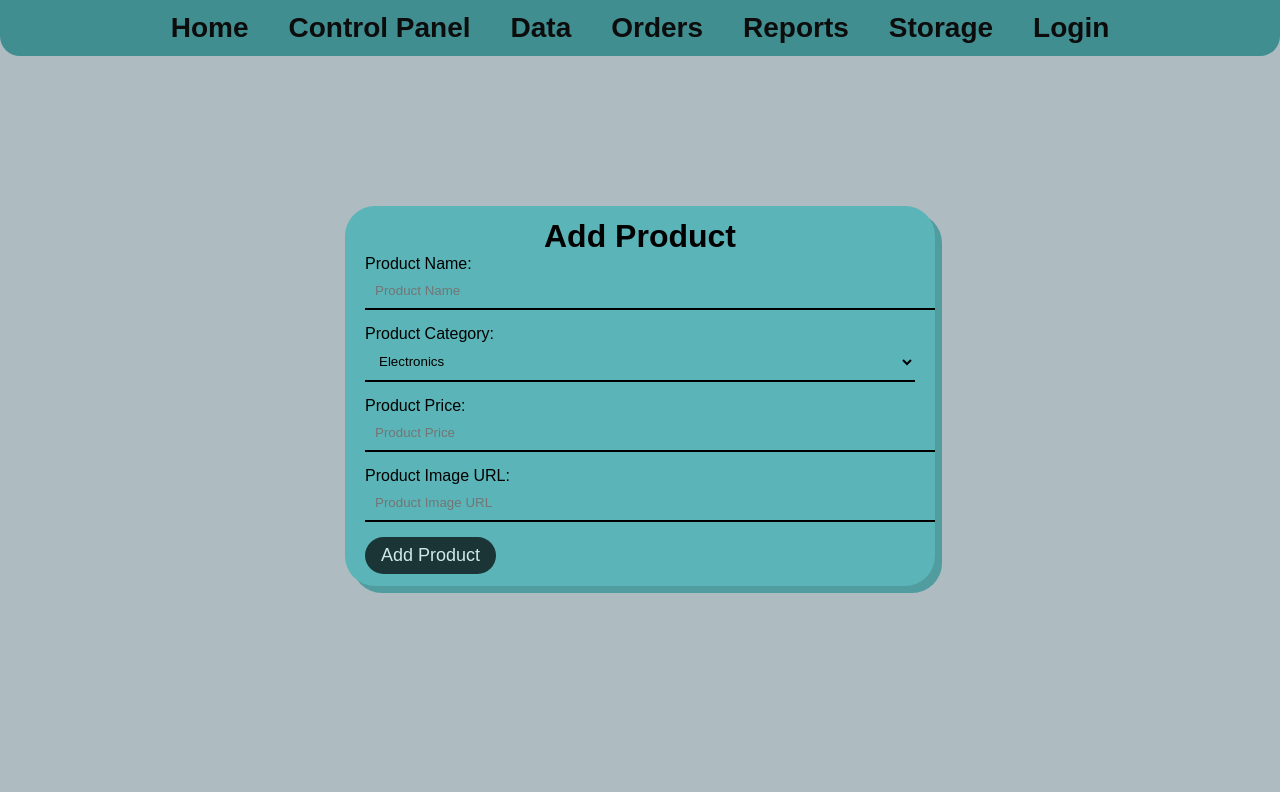
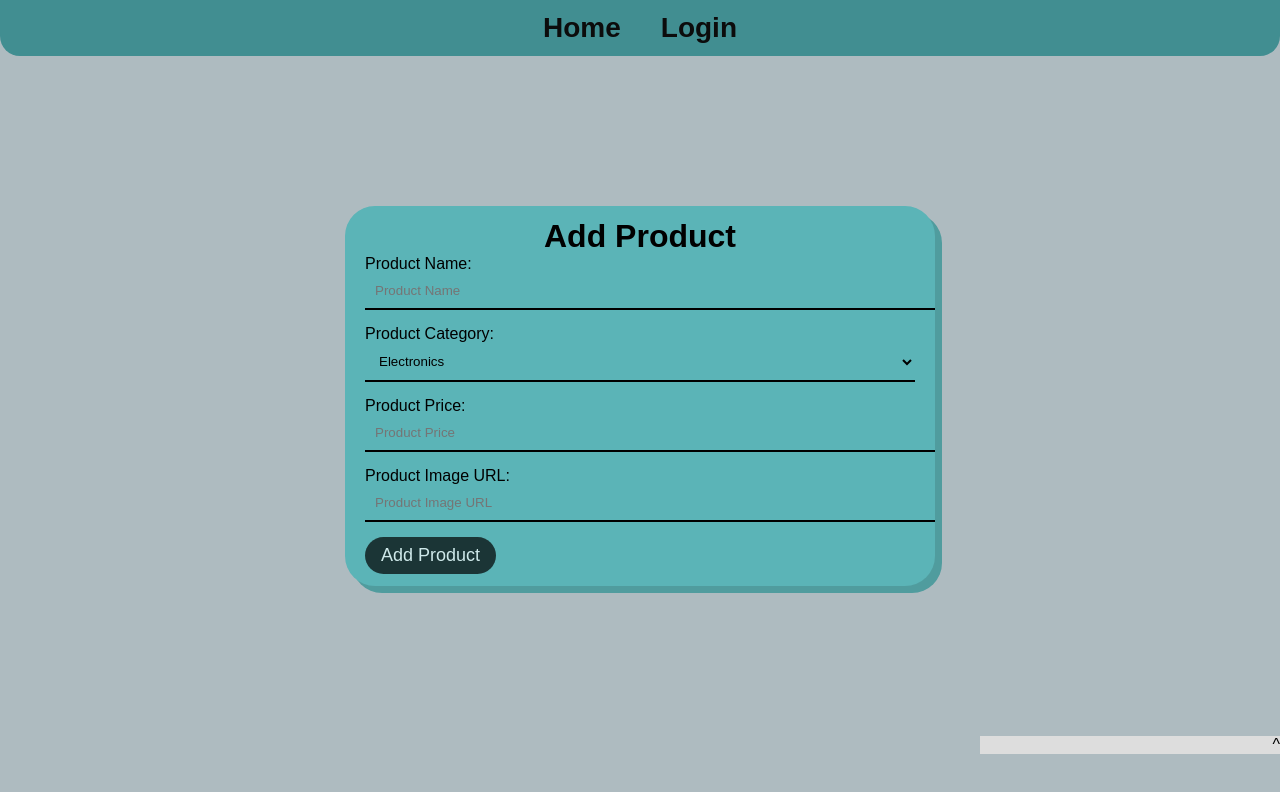
Before and after one commit to Dragonbestgg1/lietotajulomas, a React (Create React App) app: page /data in a window 1280 px wide. Shown: the top 792 px of the page. Built offline with nearby package versions, Linux system fonts and the light colour scheme.

Commit message:
Diez gan funkcionalais padarits

```diff
--- a/src/App.js
+++ b/src/App.js
@@ -1,4 +1,4 @@
-import React, { useState, useEffect } from 'react';
+import React from 'react';
 import { BrowserRouter as Router, Routes, Route } from 'react-router-dom';
 import Header from './components/header';
 import HomePage from './HomePage.js';
@@ -8,6 +8,7 @@ import Data from './data/index.js';
 import Orders from './orders/index.js';
 import Reports from './reports/index.js';
 import Storage from './storage/index.js';
+import ChatBox from './components/chatBox.js';
 import axios from 'axios';
 import { AuthProvider } from './AuthContext';
 
@@ -28,6 +29,7 @@ function App() {
             <Route path="/reports" element={<><Header /><Reports /></>} />
             <Route path="/storage" element={<><Header /><Storage /></>} />
           </Routes>
+          <ChatBox /> {/* Include the ChatBox component here */}
         </div>
       </Router>
     </AuthProvider>
--- a/src/AuthContext.js
+++ b/src/AuthContext.js
@@ -6,9 +6,10 @@ export const AuthContext = createContext();
 // Create a provider component
 export const AuthProvider = ({ children }) => {
   const [isLoggedIn, setIsLoggedIn] = useState(!!localStorage.getItem('token'));
+  const [userPrivilage, setUserPrivilage] = useState(null); // Add this line
 
   return (
-    <AuthContext.Provider value={{ isLoggedIn, setIsLoggedIn }}>
+    <AuthContext.Provider value={{ isLoggedIn, setIsLoggedIn, userPrivilage, setUserPrivilage }}> {/* Include userPrivilage and setUserPrivilage here */}
       {children}
     </AuthContext.Provider>
   );
--- a/src/admin/index.js
+++ b/src/admin/index.js
@@ -4,6 +4,9 @@ import style from "../styles/admin.module.css";
 
 function Admin() {
     const [users, setUsers] = useState([]);
+    const [showModal, setShowModal] = useState(false);
+    const [newUser, setNewUser] = useState({username: '', password: '', privilage: 0});
+    const [submitMessage, setSubmitMessage] = useState('');
 
     useEffect(() => {
         axios.get('/users')
@@ -19,8 +22,8 @@ function Admin() {
             });
     }, []);
 
-    const getRole = (privilege) => {
-        switch(privilege) {
+    const getRole = (privilage) => {
+        switch(privilage) {
             case 2:
                 return 'Admin';
             case 1:
@@ -32,12 +35,36 @@ function Admin() {
         }
     }
 
+    const handleInputChange = (event) => {
+        setNewUser({...newUser, [event.target.name]: event.target.value});
+    }
+
+    const handleSubmit = (event) => {
+        event.preventDefault();
+        if (!newUser.username || !newUser.password) {
+            setSubmitMessage('Please fill in all fields.');
+            return;
+        }
+        axios.post('/users', newUser)
+            .then(response => {
+                console.log('User created:', response.data);
+                setSubmitMessage('User submitted successfully!');
+                // You might want to update your users list here
+            })
+            .catch(error => {
+                console.error('Error creating user:', error);
+                setSubmitMessage('Error submitting user.');
+            });
+    }
+
     return (
         <div className={style.main}>
             <h2>Workers</h2>
             <table>
                 <tr>
-                    <th>Name</th>
+                    <th>Name
+                    <button onClick={() => setShowModal(!showModal)}>+</button>
+                    </th>
                     <th>Role</th>
                 </tr>
                 {users.map((user, index) => (
@@ -47,6 +74,30 @@ function Admin() {
                     </tr>
                 ))}
             </table>
+            {showModal && (
+                <div className={style.modal}>
+                    <form className={`${style.modalForm}`} onSubmit={handleSubmit}>
+                        <label>
+                            Name:
+                            <input type="text" name="username" onChange={handleInputChange} />
+                        </label>
+                        <label>
+                            Password:
+                            <input type="password" name="password" onChange={handleInputChange} />
+                        </label>
+                        <label>
+                            Privilage:
+                            <select name="privilage" onChange={handleInputChange}>
+                                <option value="0">Shelf Sorter</option>
+                                <option value="1">Warehouse Worker</option>
+                                <option value="2">Admin</option>
+                            </select>
+                        </label>
+                        <input type="submit" value="Submit" />
+                    </form>
+                    <p>{submitMessage}</p>
+                </div>
+            )}
         </div>
     );
 }
--- /dev/null
+++ b/src/components/chatBox.js
@@ -0,0 +1,47 @@
+import React, { useState } from 'react';
+import styles from '../styles/chat.module.css';
+
+function ChatBox() {
+  const [messages, setMessages] = useState([]);
+  const [input, setInput] = useState('');
+  const [isOpen, setIsOpen] = useState(false);
+
+  const handleInputChange = (event) => {
+    setInput(event.target.value);
+  };
+
+  const handleSend = () => {
+    setMessages([...messages, input]);
+    setInput('');
+  };
+
+  const toggleChatBox = () => {
+    setIsOpen(!isOpen);
+  };
+
+  return (
+    <div className={isOpen ? styles.chatBox : styles.chatBoxClosed}>
+      <div onClick={toggleChatBox} className={styles.header}>
+        {isOpen ? 'X' : '^'}
+      </div>
+      {isOpen && (
+        <>
+          <div className={styles.messages}>
+            {messages.map((message, index) => (
+              <p key={index}>{message}</p>
+            ))}
+          </div>
+          <input
+            type="text"
+            value={input}
+            onChange={handleInputChange}
+            className={styles.input}
+          />
+          <button onClick={handleSend} className={styles.button}>Send</button>
+        </>
+      )}
+    </div>
+  );
+}
+
+export default ChatBox;
--- a/src/components/header.js
+++ b/src/components/header.js
@@ -1,12 +1,26 @@
-import React, { useContext } from 'react';
+import React, { useContext, useEffect } from 'react';
+import axios from 'axios';
 import { useNavigate } from 'react-router-dom';
 import { AuthContext } from '../AuthContext';
 import styles from '../styles/header.module.css';
 
 function Header() {
   const navigate = useNavigate();
-  const { isLoggedIn, setIsLoggedIn } = useContext(AuthContext);
+  const { isLoggedIn, setIsLoggedIn, userPrivilage, setUserPrivilage } = useContext(AuthContext);
 
+  useEffect(() => {
+    if (isLoggedIn) {
+      axios.get('/user')
+        .then(response => {
+          setUserPrivilage(response.data.privilage);
+        })
+        .catch(error => {
+          console.error('Error fetching user privilage:', error);
+        });
+    } else {
+      setUserPrivilage(3);
+    }
+  }, [isLoggedIn, setUserPrivilage]);
 
   const handleClick = (event) => {
     event.preventDefault();
@@ -14,6 +28,7 @@ function Header() {
 
     if (href === "/login" && isLoggedIn) {
       setIsLoggedIn(false);
+      setUserPrivilage(3);
       localStorage.removeItem('token');
       navigate('/login');
     } else {
@@ -21,22 +36,21 @@ function Header() {
     }
   }
 
+
   return(
     <div className={`${styles.main}`}>
       <div className={`${styles.header}`}>
         <a className={`${styles.res}`} href="/">Home</a>
-        <a className={`${styles.res}`} href="/admin">Control Panel</a>
-        <a className={`${styles.res}`} href="/data">Data</a>
-        <a className={`${styles.res}`} href="/orders">Orders</a>
-        <a className={`${styles.res}`} href="/reports">Reports</a>
-        <a className={`${styles.res}`} href="/storage">Storage</a>
+        {userPrivilage < 3 && userPrivilage >= 2 && <a className={`${styles.res}`} href="/admin">Control Panel</a>}
+        {userPrivilage < 3 && userPrivilage >= 1 && <a className={`${styles.res}`} href="/data">Data</a>}
+        {userPrivilage < 3 && userPrivilage >= 1 && <a className={`${styles.res}`} href="/orders">Orders</a>}
+        {userPrivilage < 3 && userPrivilage >= 0 && <a className={`${styles.res}`} href="/reports">Reports</a>}
+        {userPrivilage < 3 && (userPrivilage === 2 || userPrivilage === 0) && <a className={`${styles.res}`} href="/storage">Storage</a>}
         <a className={`${styles.res}`} href="/login" onClick={handleClick}>
           {isLoggedIn ? "Logout" : "Login"}
         </a>
       </div>
     </div>
-
-
   )
 }
 
--- a/src/reports/index.js
+++ b/src/reports/index.js
@@ -10,12 +10,13 @@ function Reports() {
   const [days, setDays] = useState(7);
 
   useEffect(() => {
-    // Fetch items
     axios.get('/items')
       .then(response => {
         const itemsData = response.data.items;
-        setItems(itemsData);
-        setPriceTotal(itemsData.total_cost);
+        if (itemsData) {
+          setItems(itemsData);
+          setPriceTotal(itemsData.total_cost);
+        }
       })
       .catch(error => {
         console.error('Error fetching items:', error);
@@ -25,18 +26,18 @@ function Reports() {
     axios.get('/orders')
       .then(response => {
         const ordersData = response.data;
-        setOrders(ordersData);
-        setDeliveredTotal(ordersData.delivered_total);
+        if (ordersData) {
+          setOrders(ordersData);
+          setDeliveredTotal(ordersData.delivered_total);
+        }
       })
       .catch(error => {
         console.error('Error fetching orders:', error);
       });
-  }, []); // empty dependency array ensures useEffect runs only once on component mount
+  }, []);
 
   const handleChangeDays = (e) => {
     setDays(e.target.value);
-    // Fetch data again based on the selected number of days
-    // Add your logic to make the API calls with the specified days parameter
   };
 
   return (
@@ -62,7 +63,7 @@ function Reports() {
           </thead>
           {/* Table body */}
           <tbody>
-            {Object.values(items).map(item => (
+            {items && Object.values(items).map(item => (
               <tr key={item.id}>
                 <td>{item.id}</td>
                 <td>{item.name}</td>
--- a/src/styles/Main.css
+++ b/src/styles/Main.css
@@ -2,7 +2,6 @@
     margin: 0;
     padding: 0;
 }
-
 body{
     background-color: #282c34;;
 
--- a/src/styles/admin.module.css
+++ b/src/styles/admin.module.css
@@ -32,3 +32,19 @@ input[type="text"] {
 h2{
   margin-left: 45%;
 }
+.modal {
+  display: flex;
+  position: fixed;
+  top: 50%;
+  left: 50%;
+  transform: translate(-50%, -50%);
+  z-index: 1000;
+  background-color: rgba(255, 255, 255, 0.715);
+  flex-direction: column;
+}
+.modalForm{
+  display: flex;
+  flex-direction: column;
+  gap: 20px;
+  padding: 40px;
+}
--- /dev/null
+++ b/src/styles/chat.module.css
@@ -0,0 +1,38 @@
+.chatBox {
+    position: fixed;
+    bottom: 20px;
+    right: 20px;
+    width: 300px;
+    height: 400px;
+    border: 1px solid black;
+    padding: 10px;
+    background-color: white;
+    transition: height 0.5s ease-in-out;
+  }
+
+  .chatBoxClosed {
+    height: 30px;
+    overflow: hidden;
+    transition: height 0.5s ease-in-out;
+  }
+
+  .header {
+    cursor: pointer;
+    background-color: #ddd;
+    text-align: right;
+    width: 300px;
+    float: right;
+  }
+
+  .messages {
+    height: 80%;
+    overflow-y: auto;
+  }
+
+  .input {
+    width: 100%;
+  }
+
+  .button {
+    width: 100%;
+  }
--- a/src/styles/homePage.css
+++ b/src/styles/homePage.css
@@ -4,7 +4,7 @@
     padding: 5px;
     margin: 20px;
     height: 80vh;
-    width: 100%;
+    width: 95%;
     border-radius: 20%;
 }
 
--- a/src/styles/index.css
+++ b/src/styles/index.css
@@ -7,7 +7,9 @@ body {
   -moz-osx-font-smoothing: grayscale;
   background-color: #aebbc0;
 }
-
+html{
+  height: 100vh;
+}
 code {
   font-family: source-code-pro, Menlo, Monaco, Consolas, 'Courier New',
     monospace;
```
